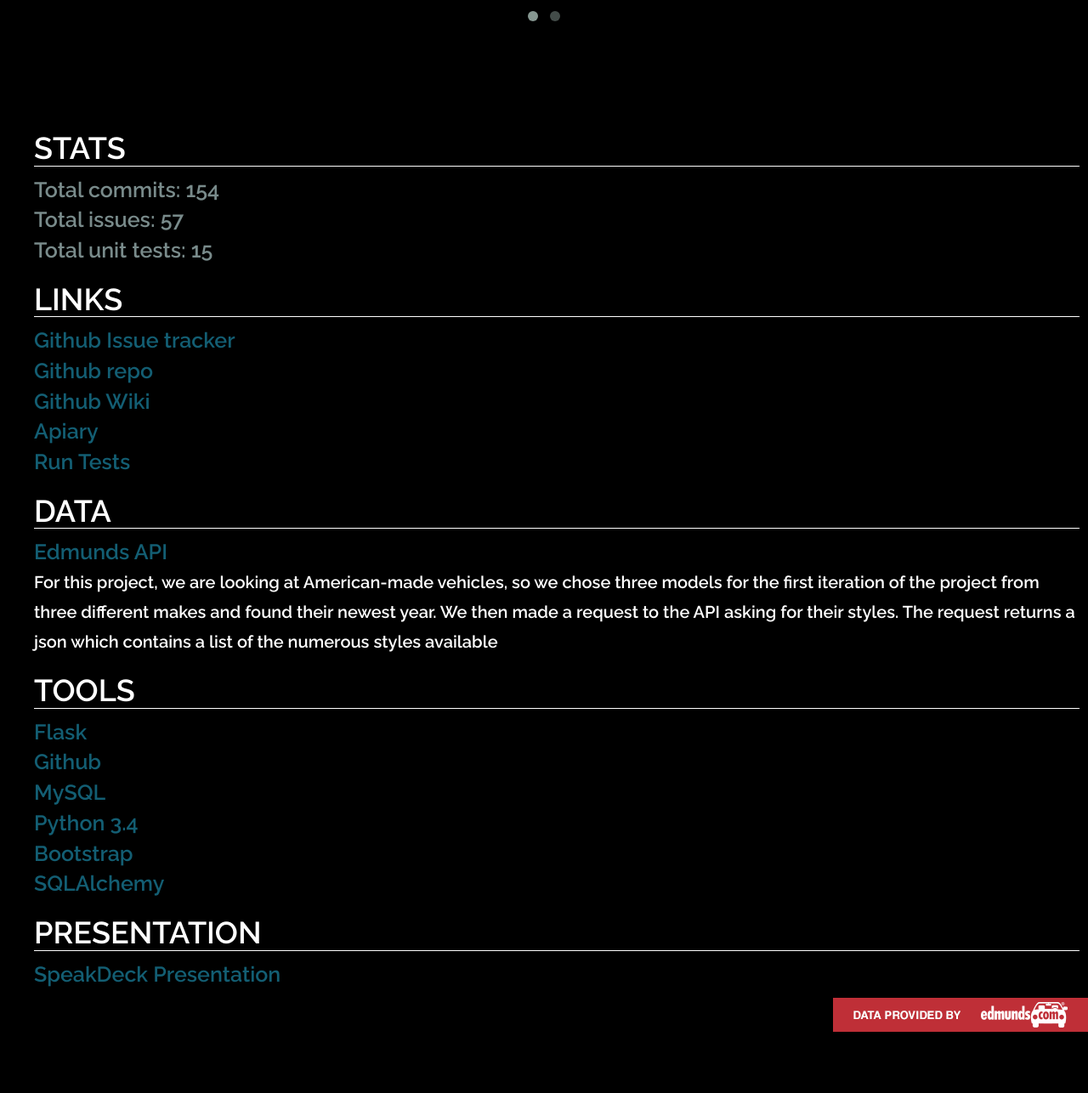
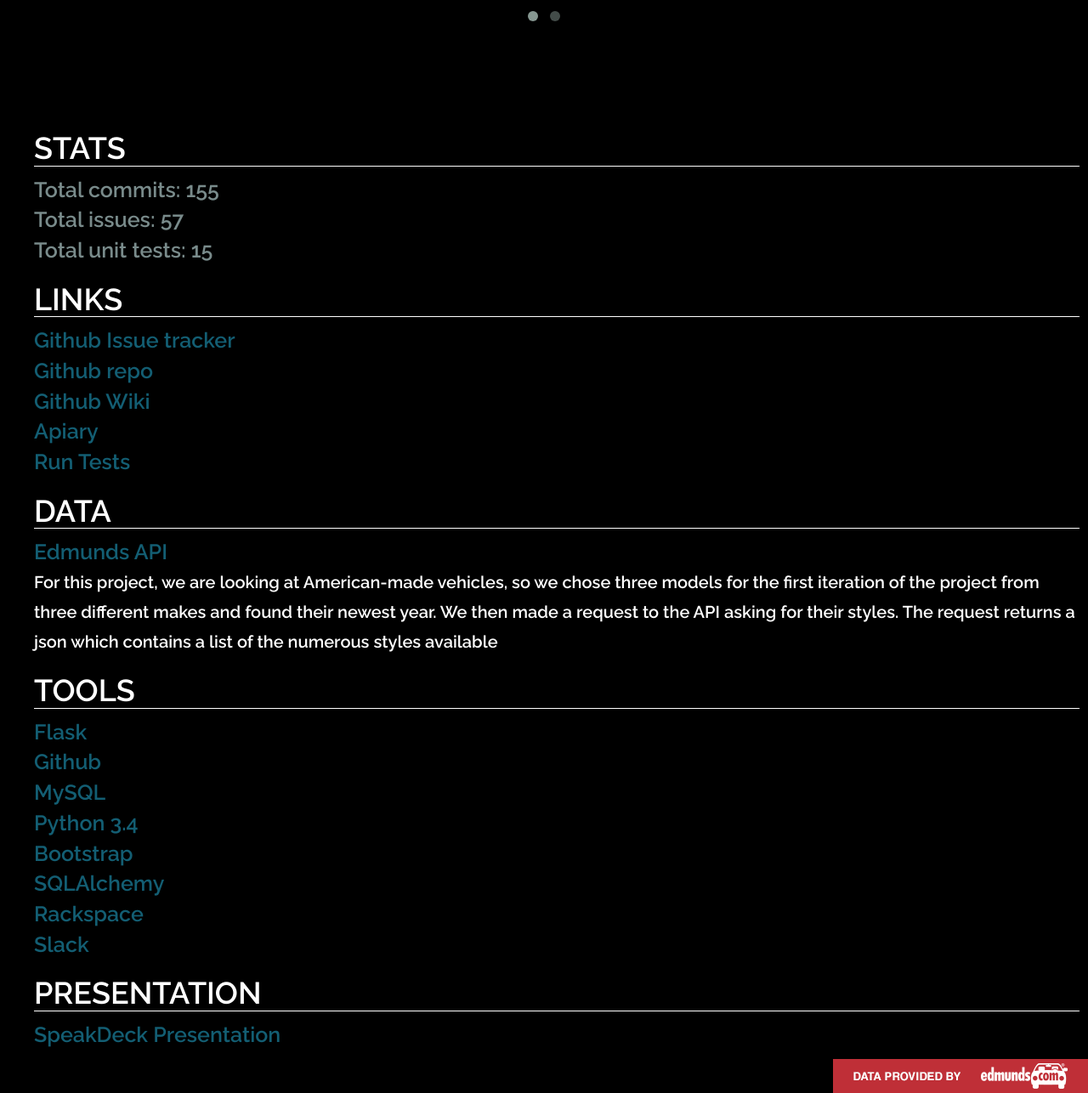
Before and after one commit to CharlesMcquade/cs373-idb, a Flask app: page /about in a window 1280 px wide. Shown: the part 568-1854 px from the top of the page at 85% size. Before the commit the page ends 1782 px from the top, so only its background shows below. Run offline with Flask 2, Linux system fonts and the light colour scheme; some libraries are stand-ins or nearby versions.

Commit message:
Updated tools used

```diff
--- a/app/templates/about.html
+++ b/app/templates/about.html
@@ -96,7 +96,7 @@
                         <h4 style="font-family:Raleway">Frontend</h4>
                         <p id="bio">Animesh loves racquetball, frisbee, running and reading. He is currently hooked onto Game of Thrones</p><br>
                         <ul class="list">
-                            <li>Commits: 31</li>
+                            <li>Commits: 32</li>
                             <li>Issues: 13</li>
                             <li>Unit tests: 0</li>
                         </ul>
@@ -143,7 +143,7 @@
   <div class="col-lg-12 stats">
     <h1 class="s_header"> Stats </h1>
     <ul>
-        <li>Total commits: 154</li>
+        <li>Total commits: 155</li>
         <li>Total issues: 57</li>
         <li>Total unit tests: 15</li>
     </ul>
@@ -172,6 +172,8 @@
         <li><a class="listed-item" target="_blank" href="https://www.python.org/">Python 3.4</a></li>
         <li><a class="listed-item" target="_blank" href="http://getbootstrap.com/" >Bootstrap</a></li>
         <li><a class="listed-item" target="_blank" href="http://www.sqlalchemy.org/">SQLAlchemy</a></li>
+        <li><a class="listed-item" target="_blank" href="http://www.rackspace.com/">Rackspace</a></li>
+        <li><a class="listed-item" target="_blank" href="https://slack.com/">Slack</a></li>
 
     </ul>
 
```
